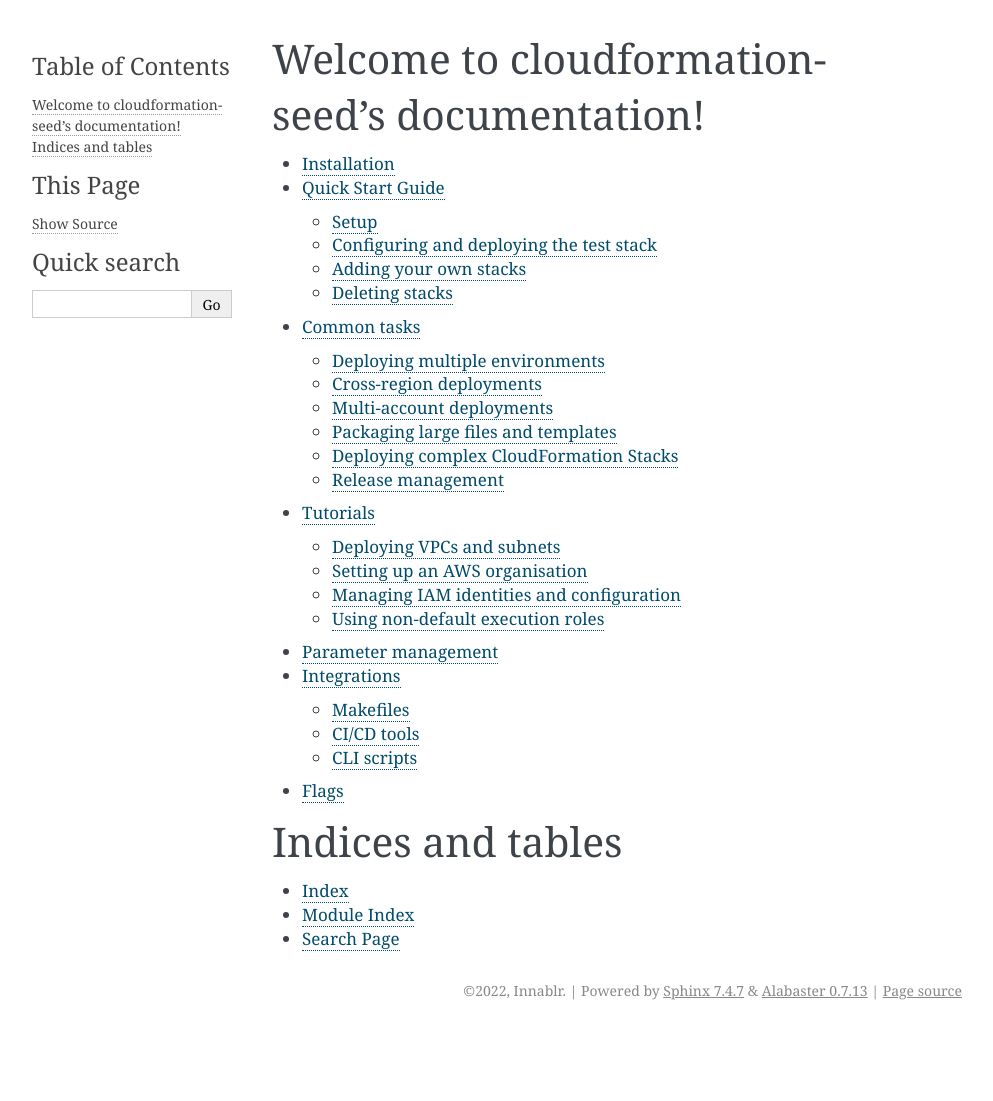
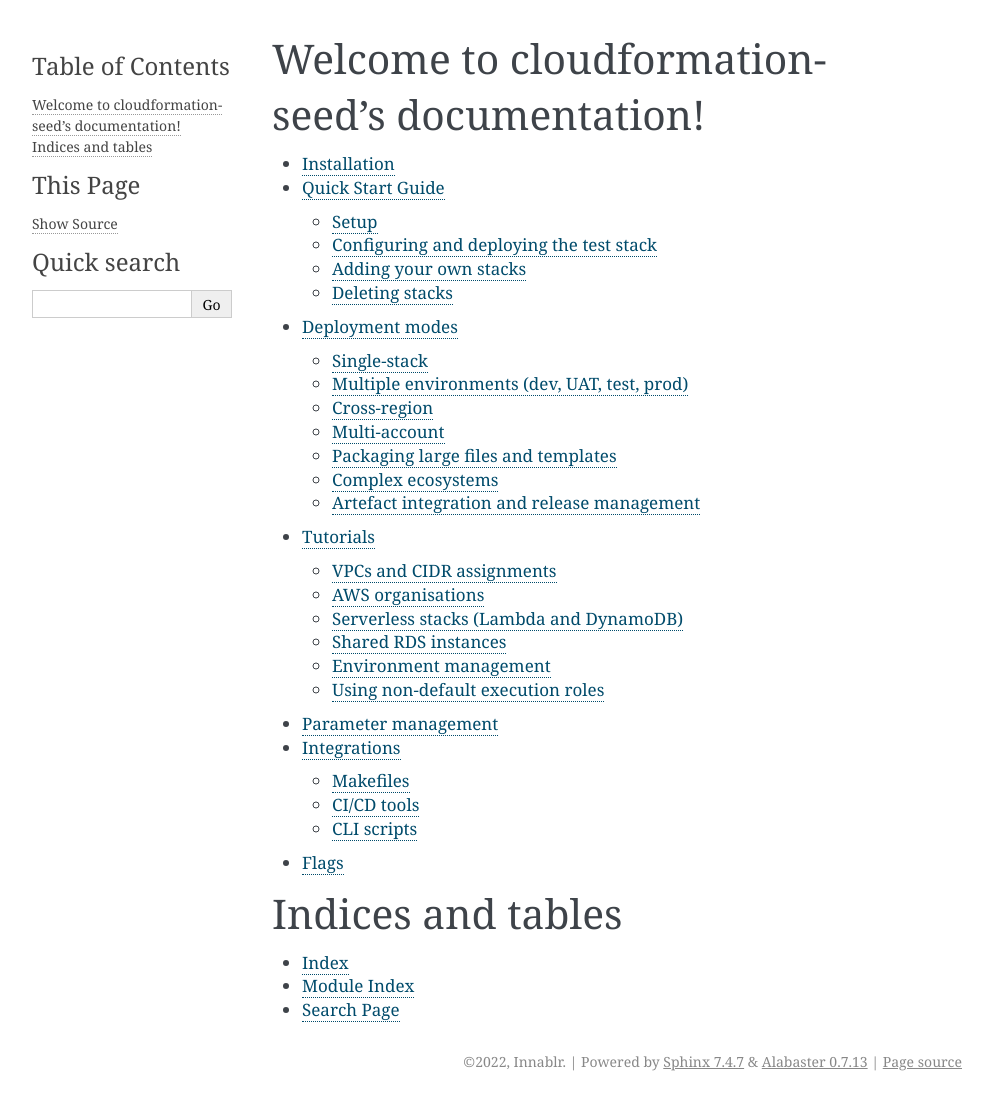
Before and after one commit to Innablr/cloudformation-seed, a Sphinx documentation site: the page built from docs/index.rst, in a window 1280 px wide. Shown: the whole page, without its empty margins (148-1141 px from the left). Built offline with Sphinx 7.4.7, drawn with Linux system fonts in a browser that asks for light colours; before the commit the page ends 1030 px from its top, so only the background shows below that.

Commit message:
Update deployment modes and tutorials

```diff
--- /dev/null
+++ b/docs/_src/modes.md
@@ -0,0 +1,15 @@
+# Deployment modes
+
+## Single-stack
+
+## Multiple environments (dev, UAT, test, prod)
+
+## Cross-region
+
+## Multi-account
+
+## Packaging large files and templates
+
+## Complex ecosystems
+
+## Artefact integration and release management
--- a/docs/_src/tasks.md
+++ /dev/null
@@ -1,13 +0,0 @@
-# Common tasks
-
-## Deploying multiple environments
-
-## Cross-region deployments
-
-## Multi-account deployments
-
-## Packaging large files and templates
-
-## Deploying complex CloudFormation Stacks
-
-## Release management
--- a/docs/_src/tutorials.md
+++ b/docs/_src/tutorials.md
@@ -1,9 +1,13 @@
 # Tutorials
 
-## Deploying VPCs and subnets
+## VPCs and CIDR assignments
 
-## Setting up an AWS organisation
+## AWS organisations
 
-## Managing IAM identities and configuration
+## Serverless stacks (Lambda and DynamoDB)
+
+## Shared RDS instances
+
+## Environment management
 
 ## Using non-default execution roles
--- a/docs/index.rst
+++ b/docs/index.rst
@@ -11,7 +11,7 @@ Welcome to cloudformation-seed's documentation!
 
    _src/installation.md
    _src/quickstart.md
-   _src/tasks.md
+   _src/modes.md
    _src/tutorials.md
    _src/parameters.md
    _src/integrations.md
```
